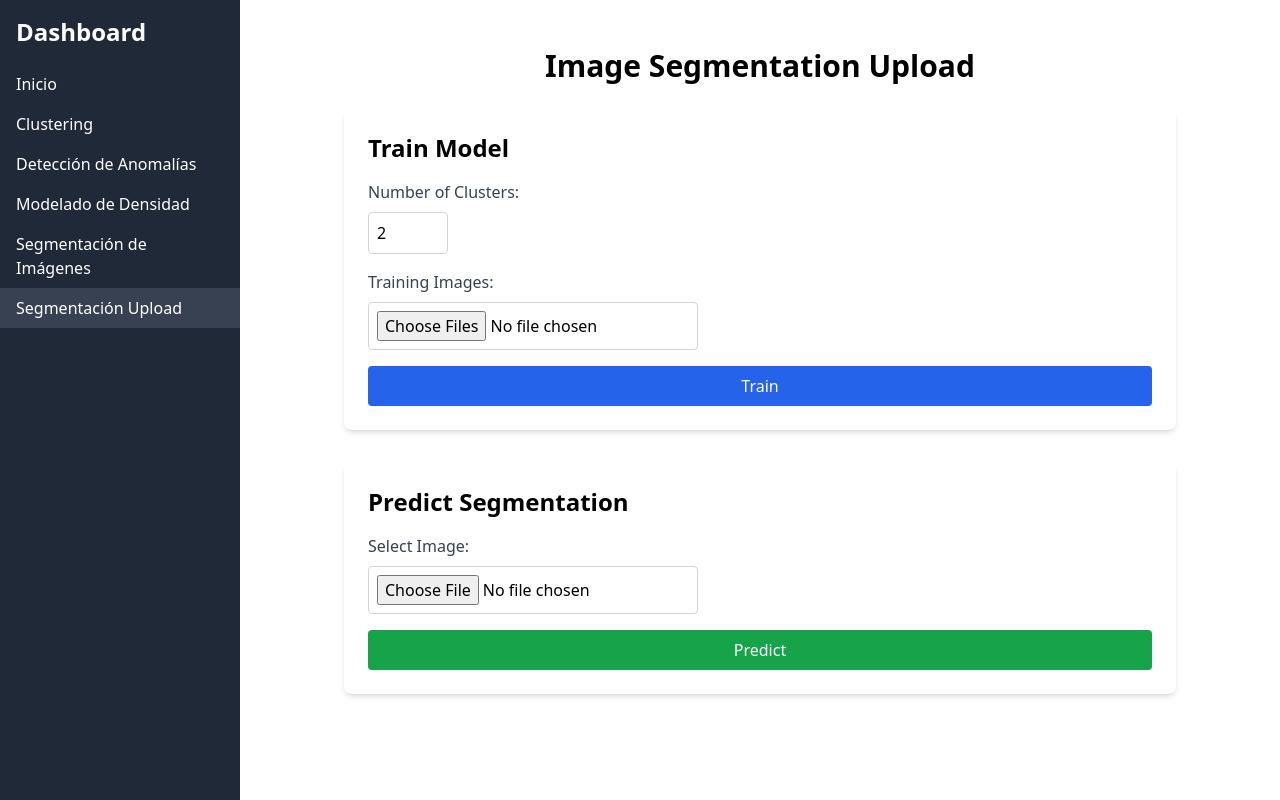
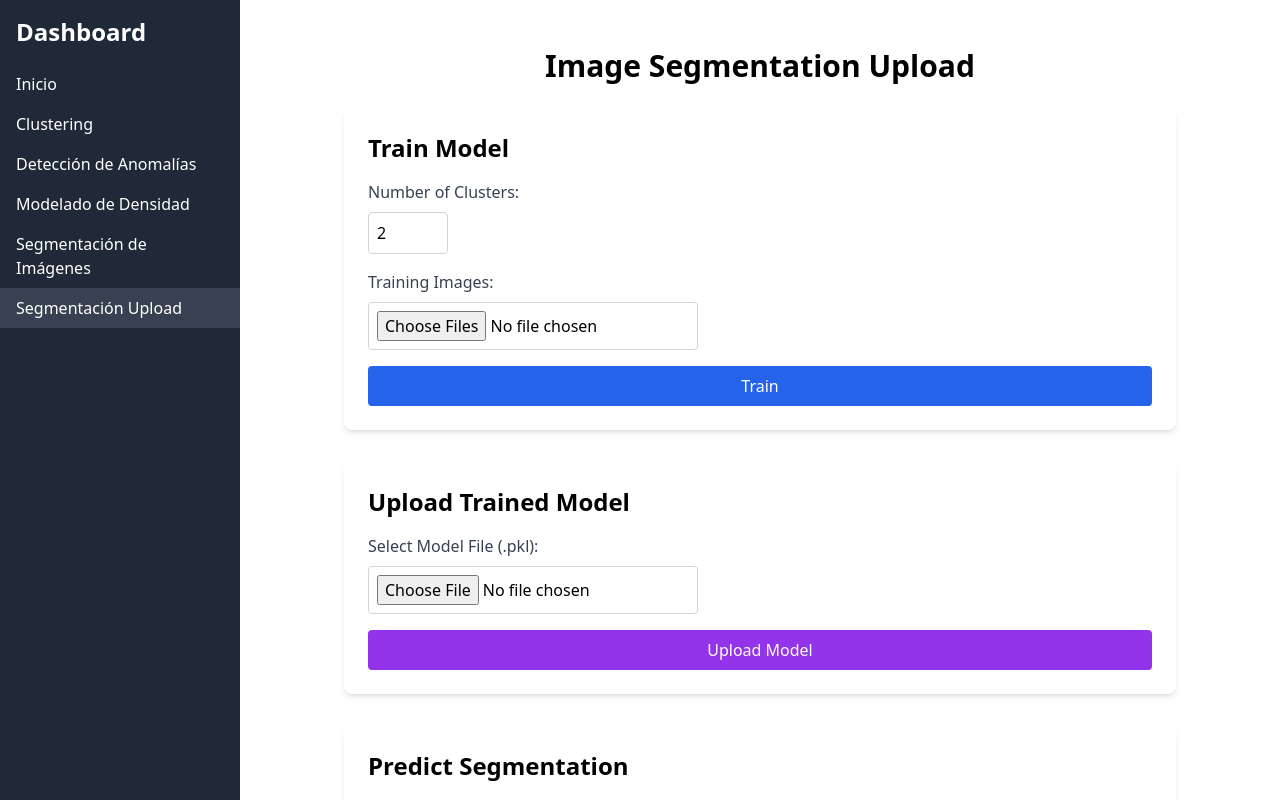
Before and after one commit to TomyMarengo/GMM-Page, a React (Create React App) app in the folder frontend/: page /segmentation-upload in a window 1280 px wide. Built offline with nearby package versions, Linux system fonts and the light colour scheme.

Commit message:
Initial implementation for the uploading pkl model

```diff
--- a/frontend/src/pages/SegmentationUploadPage.tsx
+++ b/frontend/src/pages/SegmentationUploadPage.tsx
@@ -4,11 +4,18 @@ import React, { useState } from 'react';
 const SegmentationUploadPage: React.FC = () => {
   const [trainingFiles, setTrainingFiles] = useState<FileList | null>(null);
   const [predictionFile, setPredictionFile] = useState<File | null>(null);
+  const [modelFile, setModelFile] = useState<File | null>(null);
   const [predictionImage, setPredictionImage] = useState<string | null>(null);
   const [message, setMessage] = useState<string>('');
+  const [modelMessage, setModelMessage] = useState<string>('');
   const [nClusters, setNClusters] = useState<number>(2);
   const [isLoadingTrain, setIsLoadingTrain] = useState<boolean>(false);
   const [isLoadingPredict, setIsLoadingPredict] = useState<boolean>(false);
+  const [isLoadingModelUpload, setIsLoadingModelUpload] =
+    useState<boolean>(false);
+  const [isLoadingModelDownload, setIsLoadingModelDownload] =
+    useState<boolean>(false);
+  const [isModelTrained, setIsModelTrained] = useState<boolean>(false);
 
   const handleTrainingFilesChange = (
     e: React.ChangeEvent<HTMLInputElement>
@@ -24,6 +31,12 @@ const SegmentationUploadPage: React.FC = () => {
     }
   };
 
+  const handleModelFileChange = (e: React.ChangeEvent<HTMLInputElement>) => {
+    if (e.target.files && e.target.files[0]) {
+      setModelFile(e.target.files[0]);
+    }
+  };
+
   const handleClustersChange = (e: React.ChangeEvent<HTMLInputElement>) => {
     setNClusters(Number(e.target.value));
   };
@@ -34,8 +47,8 @@ const SegmentationUploadPage: React.FC = () => {
       alert('Please select training images');
       return;
     }
+    setIsLoadingTrain(true);
 
-    setIsLoadingTrain(true);
     // Create a zip file of the training images using JSZip
     const zip = new JSZip();
     const folder = zip.folder('images');
@@ -58,9 +71,12 @@ const SegmentationUploadPage: React.FC = () => {
       });
       const data = await response.json();
       setMessage(data.message);
+      // Assume success if no error is returned
+      setIsModelTrained(true);
     } catch (error) {
       console.error('Error during training:', error);
       setMessage('Error during training.');
+      setIsModelTrained(false);
     } finally {
       setIsLoadingTrain(false);
     }
@@ -72,7 +88,6 @@ const SegmentationUploadPage: React.FC = () => {
       alert('Please select an image to predict');
       return;
     }
-
     setIsLoadingPredict(true);
     const formData = new FormData();
     formData.append('image', predictionFile);
@@ -90,6 +105,57 @@ const SegmentationUploadPage: React.FC = () => {
       console.error('Error during prediction:', error);
     } finally {
       setIsLoadingPredict(false);
+    }
+  };
+
+  const handleModelUploadSubmit = async (e: React.FormEvent) => {
+    e.preventDefault();
+    if (!modelFile) {
+      alert('Please select a model file to upload');
+      return;
+    }
+    setIsLoadingModelUpload(true);
+    const formData = new FormData();
+    formData.append('model_file', modelFile);
+
+    try {
+      const response = await fetch('http://localhost:5000/upload_model', {
+        method: 'POST',
+        body: formData,
+      });
+      const data = await response.json();
+      setModelMessage(data.message);
+      // If model was loaded successfully, consider the model as trained
+      setIsModelTrained(true);
+    } catch (error) {
+      console.error('Error during model upload:', error);
+      setModelMessage('Error during model upload.');
+    } finally {
+      setIsLoadingModelUpload(false);
+    }
+  };
+
+  const handleModelDownload = async () => {
+    setIsLoadingModelDownload(true);
+    try {
+      const response = await fetch('http://localhost:5000/download_model', {
+        method: 'GET',
+      });
+      if (!response.ok) {
+        throw new Error('Failed to download model');
+      }
+      const blob = await response.blob();
+      const url = window.URL.createObjectURL(blob);
+      const a = document.createElement('a');
+      a.href = url;
+      a.download = 'model.pkl';
+      document.body.appendChild(a);
+      a.click();
+      a.remove();
+    } catch (error) {
+      console.error('Error during model download:', error);
+    } finally {
+      setIsLoadingModelDownload(false);
     }
   };
 
@@ -145,10 +211,71 @@ const SegmentationUploadPage: React.FC = () => {
         {message && (
           <p className="mt-4 text-green-600 font-medium">{message}</p>
         )}
+
+        {/* Model Download Section */}
+        {isModelTrained && (
+          <div className="bg-white shadow-md rounded-lg p-6">
+            <h2 className="text-2xl font-semibold mb-4">
+              Download Trained Model
+            </h2>
+            <button
+              onClick={handleModelDownload}
+              className="bg-orange-600 text-white py-2 px-4 rounded hover:bg-orange-700 transition-colors"
+              disabled={isLoadingModelDownload}
+            >
+              {isLoadingModelDownload ? (
+                <div className="flex items-center justify-center">
+                  <div className="w-5 h-5 border-2 border-t-2 border-gray-200 rounded-full animate-spin mr-2" />
+                  Downloading...
+                </div>
+              ) : (
+                'Download Model'
+              )}
+            </button>
+          </div>
+        )}
+      </div>
+
+      {/* Model Upload Section */}
+      <div className="bg-white shadow-md rounded-lg p-6 mb-8">
+        <h2 className="text-2xl font-semibold mb-4">Upload Trained Model</h2>
+        <form
+          onSubmit={handleModelUploadSubmit}
+          className="flex flex-col gap-4"
+        >
+          <div>
+            <label className="block text-gray-700 font-medium mb-2">
+              Select Model File (.pkl):
+            </label>
+            <input
+              type="file"
+              accept=".pkl"
+              onChange={handleModelFileChange}
+              className="border border-gray-300 p-2 rounded"
+            />
+          </div>
+          <button
+            type="submit"
+            className="bg-purple-600 text-white py-2 px-4 rounded hover:bg-purple-700 transition-colors"
+            disabled={isLoadingModelUpload}
+          >
+            {isLoadingModelUpload ? (
+              <div className="flex items-center justify-center">
+                <div className="w-5 h-5 border-2 border-t-2 border-gray-200 rounded-full animate-spin mr-2" />
+                Uploading...
+              </div>
+            ) : (
+              'Upload Model'
+            )}
+          </button>
+        </form>
+        {modelMessage && (
+          <p className="mt-4 text-green-600 font-medium">{modelMessage}</p>
+        )}
       </div>
 
       {/* Prediction Section */}
-      <div className="bg-white shadow-md rounded-lg p-6">
+      <div className="bg-white shadow-md rounded-lg p-6 mb-8">
         <h2 className="text-2xl font-semibold mb-4">Predict Segmentation</h2>
         <form onSubmit={handlePredictSubmit} className="flex flex-col gap-4">
           <div>
```
Also changed, not shown: 2 other files (tests, documents, lock files or other folders).
